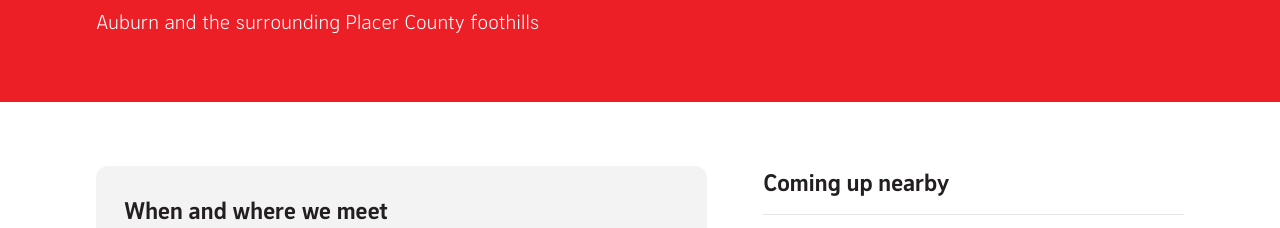
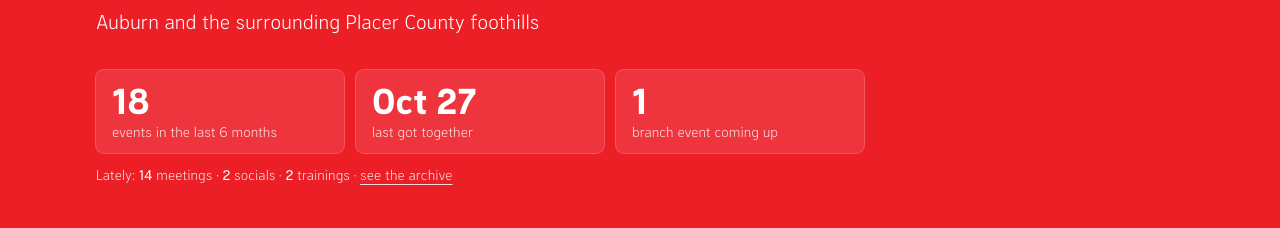
Before and after one commit to Central-Sierra-Foothills-DSA/csf-dsa.org, an Astro site: page /branches/auburn in a window 1280 px wide. Shown: the part 277-505 px from the top of the page. Built offline with nearby package versions, Linux system fonts and the light colour scheme; Astro itself is replaced by a stand-in of ours.

Commit message:
Show activity stats on each branch page
Instead of membership numbers, each branch page's header shows how active
the branch is, from the event history the site already keeps:
- events in the last 6 months, with a short breakdown by type
- when the branch last got together
- branch events coming up, or a "check the calendar" link when none are
  scheduled

City council and county board meetings match a branch by town but aren't
the branch meeting, so they're left out. Computed at build time; the site
rebuilds daily.

Co-Authored-By: Claude Opus 5.5 <noreply@anthropic.com>

```diff
--- a/src/pages/branches/[slug].astro
+++ b/src/pages/branches/[slug].astro
@@ -6,7 +6,7 @@ import EventList from '../../components/EventList.astro';
 import BranchMap from '../../components/BranchMap.astro';
 import CampaignCard from '../../components/CampaignCard.astro';
 import site from '../../data/site.json';
-import { upcomingEvents, pastEvents, matches, typeLabel, formatShortDate } from '../../lib/events';
+import { upcomingEvents, pastEvents, matches, typeLabel, typeOf, formatShortDate, EVENT_TYPES } from '../../lib/events';
 import { href } from '../../lib/paths';
 
 export async function getStaticPaths() {
@@ -20,14 +20,56 @@ const { Content } = await render(branch);
 
 const matcher = { keywords: b.keywords, cities: b.cities };
 const upcoming = upcomingEvents().filter((e) => matches(e, matcher));
-const recent = pastEvents().filter((e) => matches(e, matcher)).slice(0, 6);
+const past = pastEvents().filter((e) => matches(e, matcher));
+const recent = past.slice(0, 6);
+
+// Activity stats: shows the branch is alive without saying who or how many attend.
+// Computed at build time; the site rebuilds daily, so they stay current.
+// City council and county board meetings match a branch by town but aren't the
+// branch getting together, so they're left out of these numbers.
+const own = (e: (typeof past)[number]) => typeOf(e) !== 'civic';
+const sixMonthsAgo = new Date();
+sixMonthsAgo.setMonth(sixMonthsAgo.getMonth() - 6);
+const lastSix = past.filter((e) => own(e) && new Date(e.start) >= sixMonthsAgo);
+const lastMet = past.find(own);
+const upcomingOwn = upcoming.filter(own);
+const breakdown = EVENT_TYPES
+  .map((t) => ({ label: t.plural.toLowerCase(), n: lastSix.filter((e) => typeOf(e) === t.key).length }))
+  .filter((t) => t.n > 0)
+  .sort((a, c) => c.n - a.n)
+  .slice(0, 3);
+const stats = [
+  lastSix.length > 0 && { n: String(lastSix.length), label: `${lastSix.length === 1 ? 'event' : 'events'} in the last 6 months` },
+  lastMet && { n: formatShortDate(lastMet.start), label: 'last got together' },
+  upcomingOwn.length > 0
+    ? { n: String(upcomingOwn.length), label: upcomingOwn.length === 1 ? 'branch event coming up' : 'branch events coming up' }
+    : { n: 'Next up', label: 'check the calendar', link: href('/events/') },
+].filter(Boolean) as { n: string; label: string; link?: string }[];
 const campaigns = (await getCollection('campaigns'))
   .filter((c) => c.data.status === 'active' && c.data.branches.includes(branch.id))
   .sort((a, c) => a.data.order - c.data.order);
 const mapsUrl = b.address ? `https://www.google.com/maps/search/?api=1&query=${encodeURIComponent(b.address)}` : null;
 ---
 <Base title={`${b.name} branch`} description={`${b.name} branch of Central Sierra Foothills DSA. ${b.meets}`}>
-  <PageHeader eyebrow="Branch" title={b.name} lede={b.area} back={{ href: href('/branches/'), label: 'All branches' }} />
+  <PageHeader eyebrow="Branch" title={b.name} lede={b.area} back={{ href: href('/branches/'), label: 'All branches' }}>
+    <div class="mt-8">
+      <dl class="grid grid-cols-3 gap-2 sm:gap-3 max-w-3xl">
+        {stats.map((s) => (
+          <div class="rounded-lg bg-white/10 ring-1 ring-white/25 px-3 sm:px-4 py-3">
+            <dt class="sr-only">{s.label}</dt>
+            <dd class="font-display font-black text-xl sm:text-4xl leading-none">{s.n}</dd>
+            <dd class="mt-1 text-xs sm:text-sm leading-snug text-white/85">{s.link ? <a href={s.link} class="underline underline-offset-4 hover:text-white">{s.label} →</a> : s.label}</dd>
+          </div>
+        ))}
+      </dl>
+      {breakdown.length > 0 && (
+        <p class="mt-3 text-sm text-white/85">
+          Lately: {breakdown.map((t, i) => <>{i > 0 && ' · '}<span class="font-semibold text-white">{t.n}</span> {t.label}</>)}
+          · <a href={href('/archive/#past-events')} class="underline underline-offset-4 hover:text-white">see the archive</a>
+        </p>
+      )}
+    </div>
+  </PageHeader>
 
   <section class="py-12 sm:py-16 bg-white">
     <div class="max-w-6xl mx-auto px-4 sm:px-6 lg:px-8 grid lg:grid-cols-12 gap-10 lg:gap-14">
```
